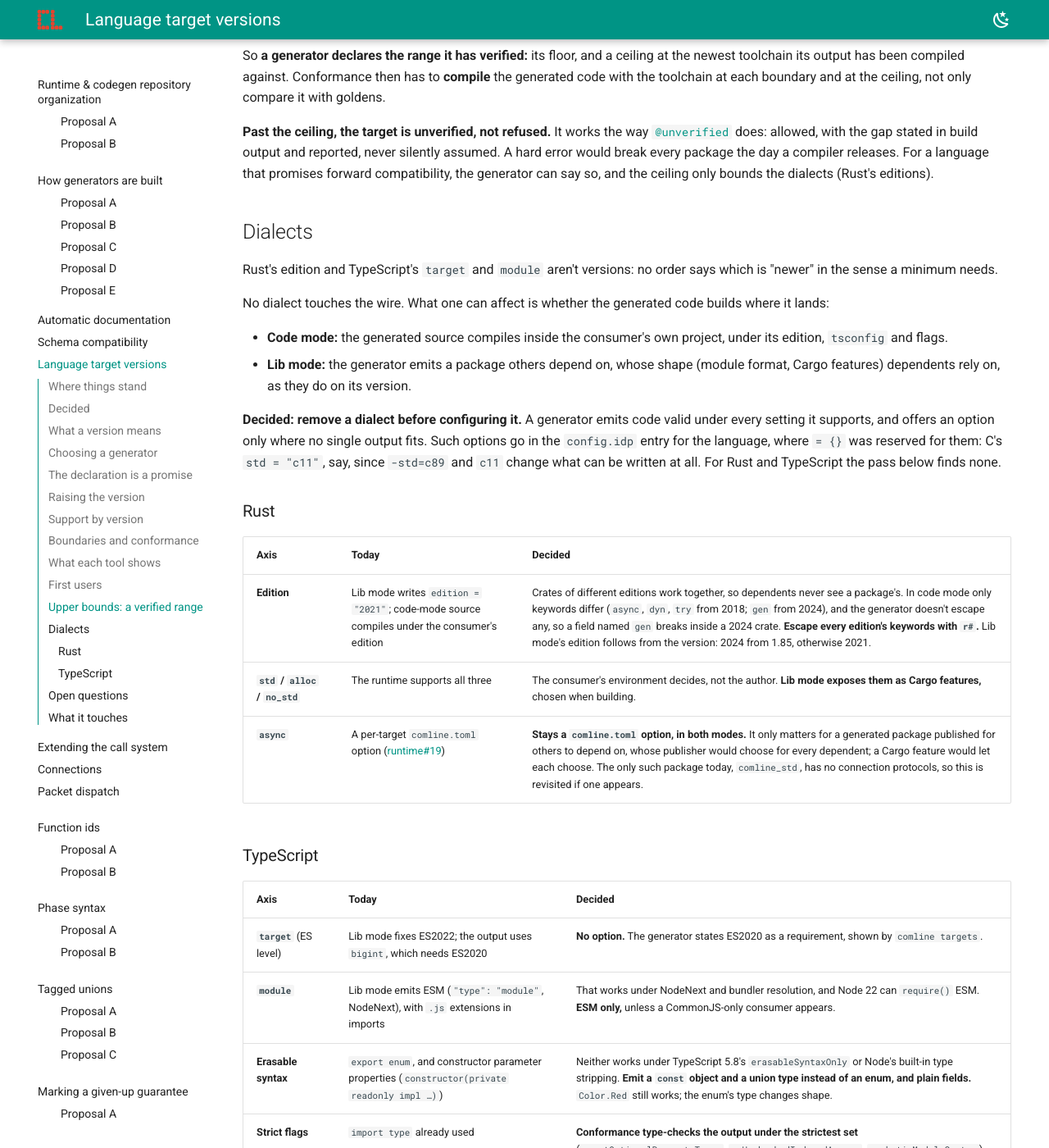
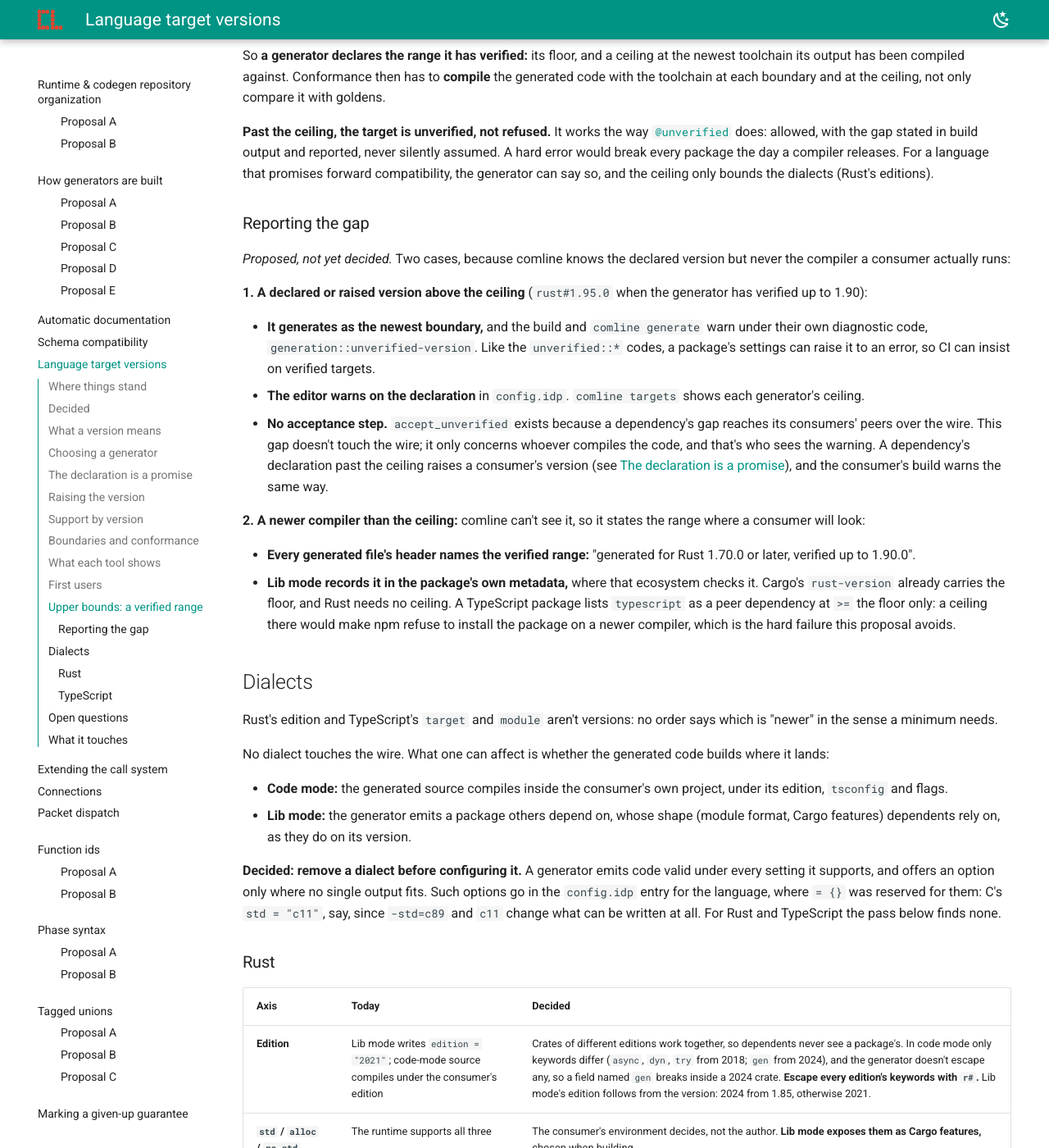
Before and after one commit to ComlineProject/docs, an MkDocs documentation site: the page built from docs/docs/proposals/target-versions.md, in a window 1280 px wide and 1400 px high, scrolled down 4362 px. Shown: the whole window at 82% size. Built offline with MkDocs 1.6.1 and Material for MkDocs 9.7.7, drawn with Linux system fonts in a browser that asks for light colours; the version menu is left out; some of the changed text lies outside the part shown.

Commit message:
docs: target versions - reporting the gap past the ceiling (proposed)
A declared version past the ceiling generates as the newest boundary and
warns under generation::unverified-version, which settings can raise; no
acceptance step, since the wire isn't touched. A newer compiler comline
can't see: the verified range goes in generated headers and package
metadata, with no ceiling where it would make an install fail.

```diff
--- a/docs/docs/proposals/target-versions.md
+++ b/docs/docs/proposals/target-versions.md
@@ -204,6 +204,38 @@ hard error would break every package the day a compiler releases. For a
 language that promises forward compatibility, the generator can say so, and
 the ceiling only bounds the dialects (Rust's editions).
 
+### Reporting the gap
+
+*Proposed, not yet decided.* Two cases, because comline knows the declared
+version but never the compiler a consumer actually runs:
+
+**1. A declared or raised version above the ceiling** (`rust#1.95.0` when the
+generator has verified up to 1.90):
+
+- **It generates as the newest boundary,** and the build and `comline
+  generate` warn under their own diagnostic code,
+  `generation::unverified-version`. Like the `unverified::*` codes, a package's
+  settings can raise it to an error, so CI can insist on verified targets.
+- **The editor warns on the declaration** in `config.idp`. `comline targets`
+  shows each generator's ceiling.
+- **No acceptance step.** `accept_unverified` exists because a dependency's
+  gap reaches its consumers' peers over the wire. This gap doesn't touch the
+  wire; it only concerns whoever compiles the code, and that's who sees the
+  warning. A dependency's declaration past the ceiling raises a consumer's
+  version (see [The declaration is a promise](#the-declaration-is-a-promise)),
+  and the consumer's build warns the same way.
+
+**2. A newer compiler than the ceiling:** comline can't see it, so it states
+the range where a consumer will look:
+
+- **Every generated file's header names the verified range:** "generated for
+  Rust 1.70.0 or later, verified up to 1.90.0".
+- **Lib mode records it in the package's own metadata,** where that ecosystem
+  checks it. Cargo's `rust-version` already carries the floor, and Rust needs
+  no ceiling. A TypeScript package lists `typescript` as a peer dependency at
+  `>=` the floor only: a ceiling there would make npm refuse to install the
+  package on a newer compiler, which is the hard failure this proposal avoids.
+
 ## Dialects
 
 Rust's edition and TypeScript's `target` and `module` aren't versions: no
@@ -245,8 +277,9 @@ none.
 
 ## Open questions
 
-- **How the gap past the ceiling is reported,** and whether a consumer has to
-  accept it (as with `accept_unverified`) or only sees it.
+- **[Reporting the gap](#reporting-the-gap)** past the ceiling, as proposed
+  there: a warning code that settings can raise, no acceptance step, and the
+  verified range stated in generated headers and package metadata.
 
 ## What it touches
 
```
